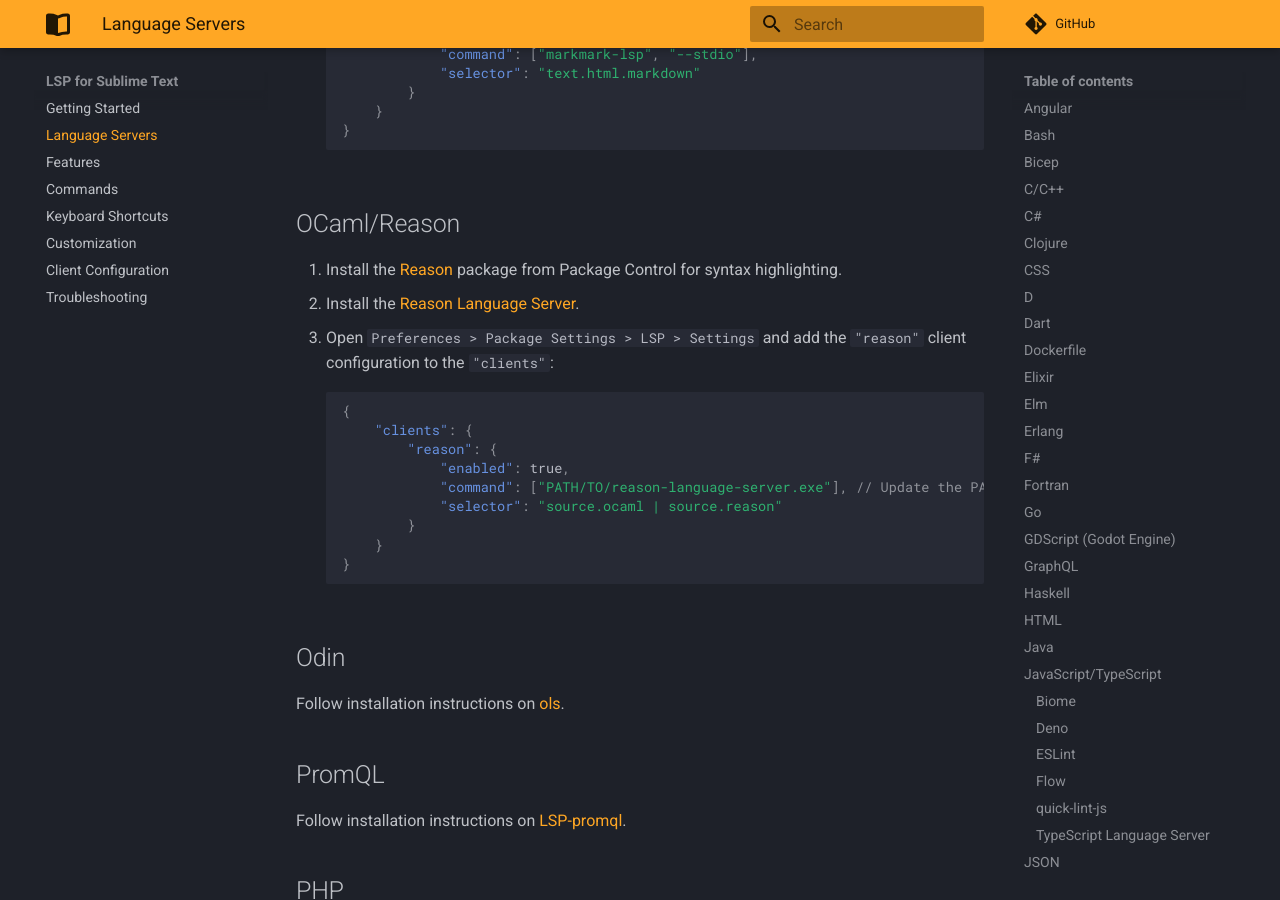
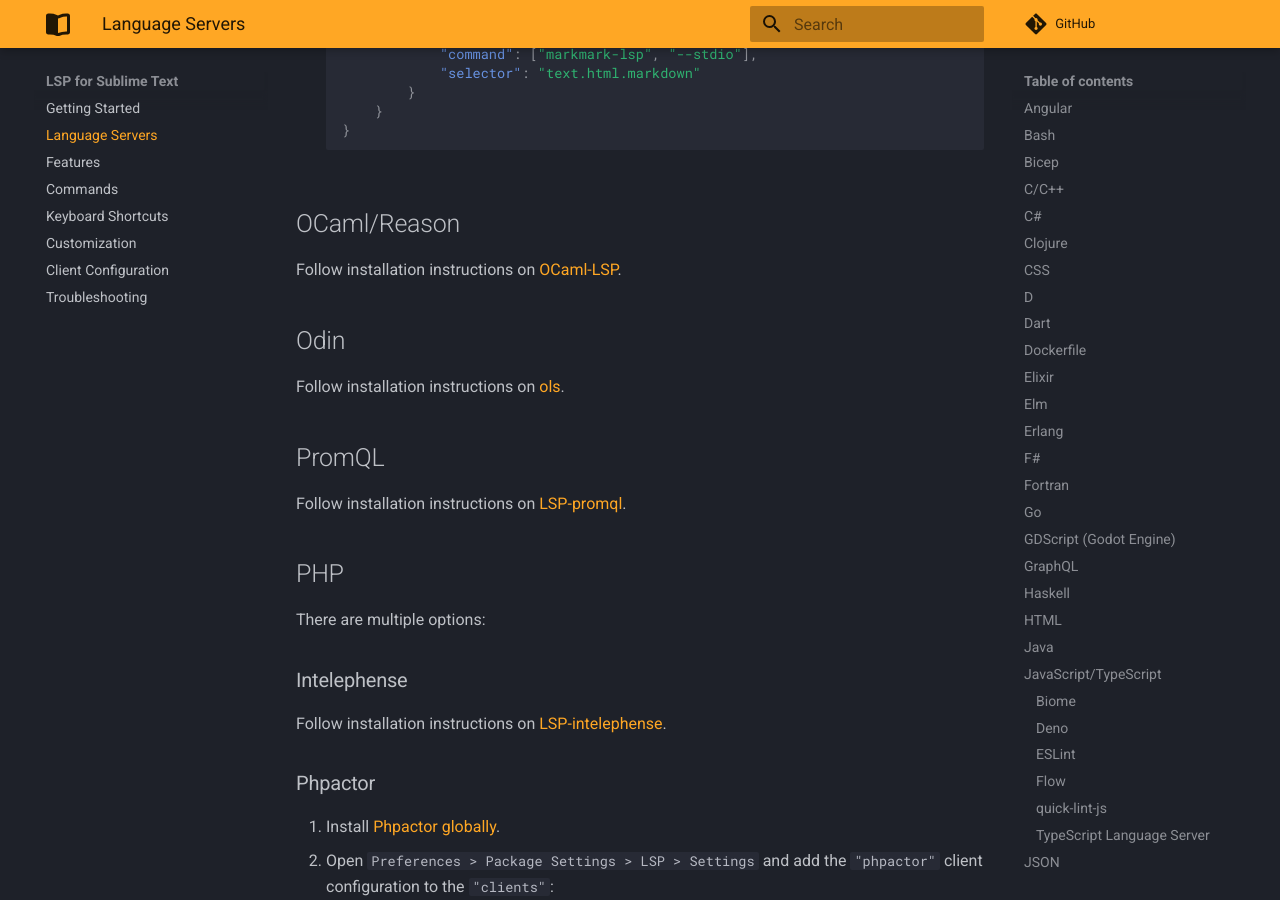
Before and after one commit to sublimelsp/LSP, an MkDocs documentation site: the page built from docs/src/language_servers.md, in a window 1280 px wide and 900 px high, scrolled down 9553 px. Built offline with MkDocs 1.6.1 and Material for MkDocs 9.7.7, drawn with Linux system fonts in a browser that asks for light colours; comment, search, counter and statistics services are not loaded.

Commit message:
Update instructions for OCaml and ReasonML
Signed-off-by: Sora Morimoto <sora@morimoto.io>

````diff
--- a/docs/src/language_servers.md
+++ b/docs/src/language_servers.md
@@ -380,22 +380,7 @@
 
 ## OCaml/Reason
 
-1. Install the [Reason](https://packagecontrol.io/packages/Reason) package from Package Control for syntax highlighting.
-2. Install the [Reason Language Server](https://github.com/jaredly/reason-language-server#sublime-text).
-3. Open `Preferences > Package Settings > LSP > Settings` and add the `"reason"` client configuration to the `"clients"`:
-
-
-    ```jsonc
-    {
-        "clients": {
-            "reason": {
-                "enabled": true,
-                "command": ["PATH/TO/reason-language-server.exe"], // Update the PATH
-                "selector": "source.ocaml | source.reason"
-            }
-        }
-    }
-    ```
+Follow installation instructions on [OCaml-LSP](https://github.com/ocaml/ocaml-lsp).
 
 ## Odin
 
````
Also changed, not shown: 1 other file.
